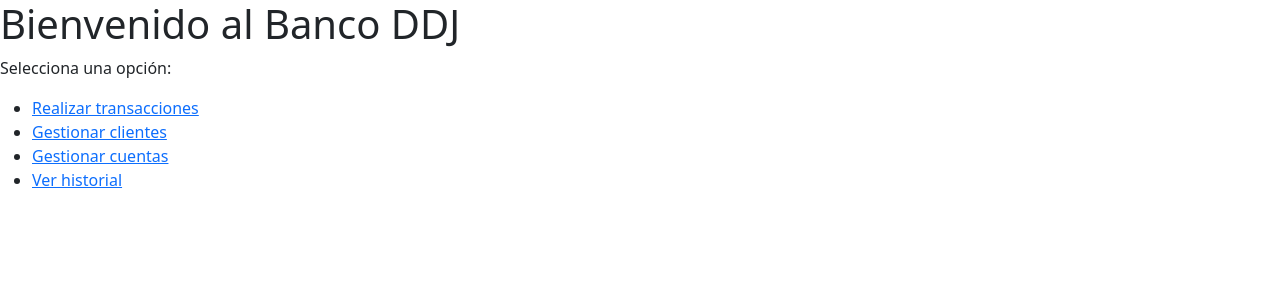
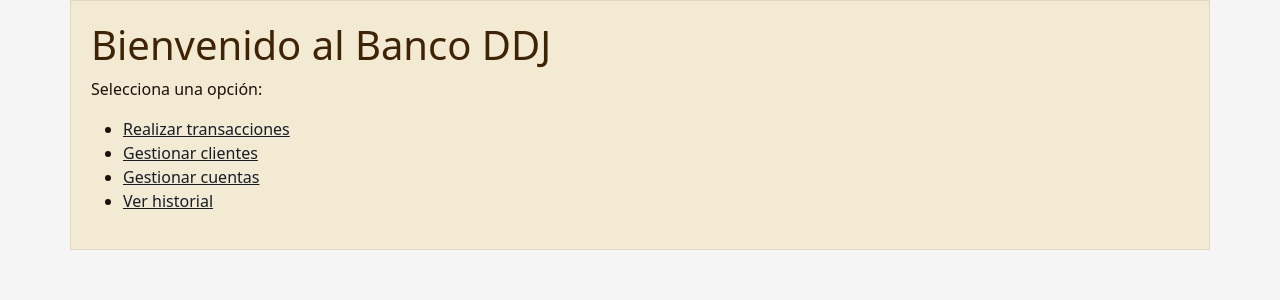
Before and after one commit to JaviBlaus/Sistemas-Op, a PHP site: page / in a window 1280 px wide. Shown: the top 300 px of the page. Run offline with PHP 8.4, Linux system fonts and the light colour scheme.

Commit message:
Update index.php
Termina inicio y se le agrega color

```diff
--- a/websito/secciones/index.php
+++ b/websito/secciones/index.php
@@ -3,7 +3,6 @@
 
 <head>
   <title>Title</title>
-  <!-- Required meta tags -->
   <meta charset="utf-8">
   <meta name="viewport" content="width=device-width, initial-scale=1, shrink-to-fit=no">
 
@@ -11,7 +10,35 @@
   <link href="https://cdn.jsdelivr.net/npm/bootstrap@5.2.1/dist/css/bootstrap.min.css" rel="stylesheet"
     integrity="sha384-iYQeCzEYFbKjA/T2uDLTpkwGzCiq6soy8tYaI1GyVh/UjpbCx/TYkiZhlZB6+fzT" crossorigin="anonymous">
 
+  <!-- Custom CSS -->
+  <style>
+    body {
+      background-color: #F5F5F5;
+      color: #1A120B;
+    }
+
+    .container {
+      background-color: #F2EAD3;
+      border: 1px solid #DFD7BF;
+      padding: 20px;
+    }
+
+    h1 {
+      color: #3F2305;
+    }
+
+    ul li a {
+      color: #141E27;
+    }
+
+    ul li a:hover {
+      color: #203239;
+    }
+  </style>
 </head>
+
+<body>
+  <div class="container">
     <h1>Bienvenido al Banco DDJ</h1>
     <p>Selecciona una opción:</p>
     <ul>
@@ -21,4 +48,8 @@
       <li><a href="historial.php">Ver historial</a></li>
     </ul>
   </div>
-<?php include("../templates/pie.php");?>
+
+  <?php include("../templates/pie.php"); ?>
+</body>
+
+</html>
```
Lines whose indentation alone changed are shown as unchanged.
